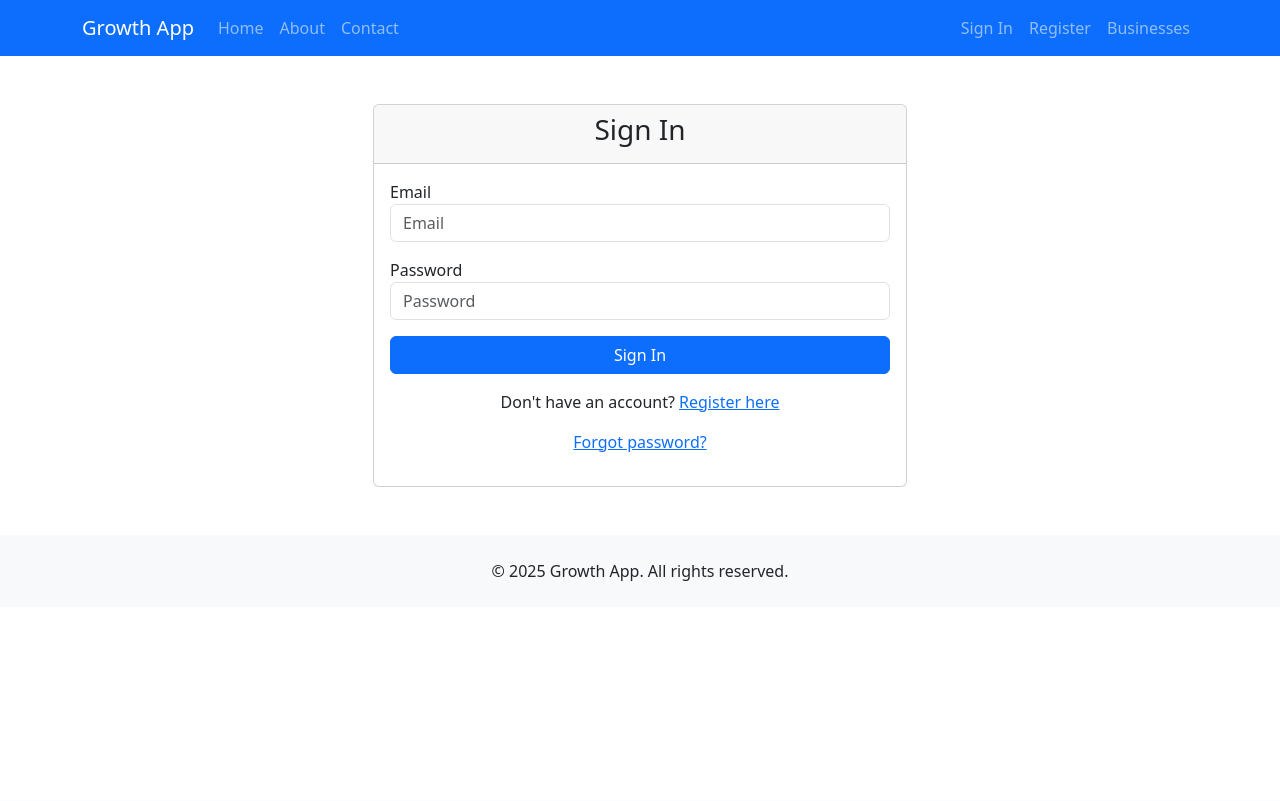
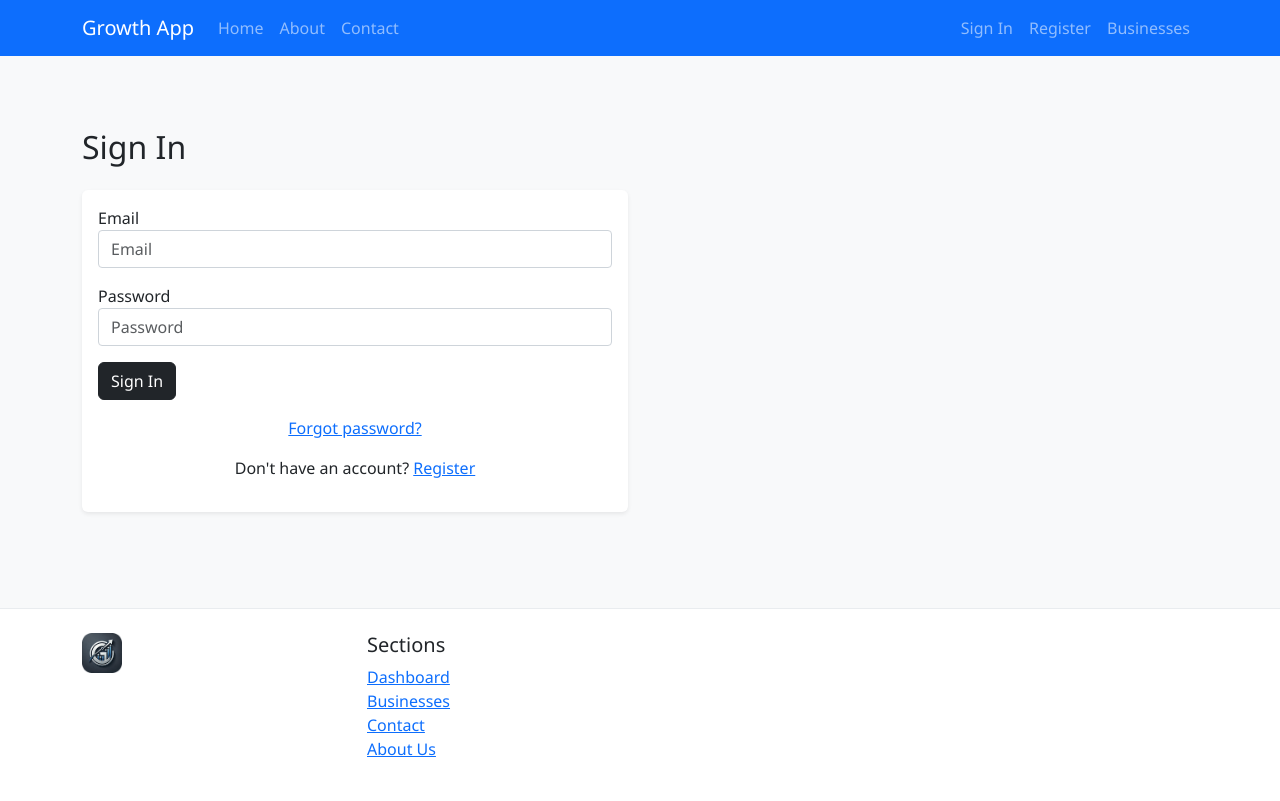
Before and after one commit to Munaikh/Django-project, a Django app: page /login/ in a window 1280 px wide. Before the commit the page ends 581 px from the top, so only its background shows below. Run offline with Django 3.2, Linux system fonts and the light colour scheme; some libraries are stand-ins or nearby versions.

Commit message:
refactor templates to extend 'growth_app/base.html' instead of 'base.html'

```diff
--- a/project_design/growth_app/templates/growth_app/add_business_csv.html
+++ b/project_design/growth_app/templates/growth_app/add_business_csv.html
@@ -1,4 +1,4 @@
-{% extends 'base.html' %}
+{% extends 'growth_app/base.html' %}
 
 {% block title %}Add Business with CSV - Growth App{% endblock %}
 
--- a/project_design/growth_app/templates/growth_app/base.html
+++ b/project_design/growth_app/templates/growth_app/base.html
@@ -1,65 +1,69 @@
 <!DOCTYPE html>
+{% load static %}
 <html lang="en">
 <head>
     <meta charset="UTF-8">
     <meta name="viewport" content="width=device-width, initial-scale=1.0">
     <title>{% block title %}Growth Business Analytics{% endblock %}</title>
-    <link rel="stylesheet" href="https://stackpath.bootstrapcdn.com/bootstrap/4.5.2/css/bootstrap.min.css">
-    {% load static %}
+    <!-- Bootstrap CSS -->
+    <link href="https://cdn.jsdelivr.net/npm/bootstrap@5.3.0/dist/css/bootstrap.min.css" rel="stylesheet">
+    <!-- Custom CSS -->
+    {% block extra_css %}{% endblock %}
+    <!-- Add this in the head section -->
+    <link rel="stylesheet" href="https://cdnjs.cloudflare.com/ajax/libs/font-awesome/5.15.4/css/all.min.css">
     <link rel="stylesheet" href="{% static 'css/style.css' %}">
 </head>
 <body>
     <!-- Header -->
-    <header class="navbar navbar-expand-lg navbar-light bg-primary">
+     <!-- Navigation -->
+
+     <nav class="navbar navbar-expand-lg navbar-dark bg-primary mb-4">
          <div class="container">
-            <!-- Brand without image, just text with nice font -->
-            <a class="navbar-brand text-white" href="{% url 'landing_page' %}" style="font-family: 'Montserrat', sans-serif; font-weight: 600; font-size: 1.5rem;">
-                Growth
-            </a>
-
-            <button class="navbar-toggler" type="button" data-bs-toggle="collapse" data-bs-target="#navbarNav"
-                    aria-controls="navbarNav" aria-expanded="false" aria-label="Toggle navigation">
+             <a class="navbar-brand" href="{% url 'landing_page' %}">Growth App</a>
+             <button class="navbar-toggler" type="button" data-bs-toggle="collapse" data-bs-target="#navbarNav">
                  <span class="navbar-toggler-icon"></span>
              </button>
-
              <div class="collapse navbar-collapse" id="navbarNav">
-                <!-- All navigation items to the far right -->
-                <ul class="navbar-nav ms-auto">
+                 <ul class="navbar-nav me-auto">
                      <li class="nav-item">
-                        <a class="nav-link text-white" href="{% url 'landing_page' %}">Home</a>
+                         <a class="nav-link" href="{% url 'landing_page' %}">Home</a>
                      </li>
                      <li class="nav-item">
-                        <a class="nav-link text-white" href="{% url 'about_us' %}">About Us</a>
+                         <a class="nav-link" href="{% url 'about_us' %}">About</a>
                      </li>
                      <li class="nav-item">
-                        <a class="nav-link text-white" href="{% url 'contact' %}">Contact</a>
+                         <a class="nav-link" href="{% url 'contact' %}">Contact</a>
                      </li>
-
+                 </ul>
+                 <ul class="navbar-nav">
                      {% if user.is_authenticated %}
                      <li class="nav-item">
-                            <a class="nav-link text-white" href="{% url 'dashboard' %}">Dashboard</a>
+                         <a class="nav-link" href="{% url 'dashboard' %}">Dashboard</a>
                      </li>
                      <li class="nav-item">
-                            <a class="nav-link text-white" href="{% url 'businesses_list' %}">Businesses</a>
+                         <a class="nav-link" href="{% url 'user_settings' %}">Settings</a>
                      </li>
                      <li class="nav-item">
-                            <a class="nav-link text-white" href="{% url 'user_settings' %}">Settings</a>
+                         <a class="nav-link" href="{% url 'logout' %}">Logout</a>
                      </li>
                      <li class="nav-item">
-                            <a class="nav-link text-white" href="{% url 'logout' %}">Sign Out</a>
+                         <a class="nav-link" href="{% url 'businesses_list' %}">Businesses</a>
                      </li>
                      {% else %}
                      <li class="nav-item">
-                            <a class="nav-link text-white" href="{% url 'signin' %}">Sign In</a>
+                         <a class="nav-link" href="{% url 'signin' %}">Sign In</a>
                      </li>
                      <li class="nav-item">
-                            <a class="nav-link text-white" href="{% url 'register' %}">Register</a>
+                         <a class="nav-link" href="{% url 'register' %}">Register</a>
+                     </li>
+                     <li class="nav-item">
+                         <a class="nav-link" href="{% url 'public_businesses' %}">Businesses</a>
                      </li>
                      {% endif %}
                  </ul>
              </div>
          </div>
-    </header>
+     </nav>
 
     <!-- Main Content -->
     <main>
--- a/project_design/growth_app/templates/growth_app/business_analytics.html
+++ b/project_design/growth_app/templates/growth_app/business_analytics.html
@@ -1,4 +1,4 @@
-{% extends 'base.html' %}
+{% extends 'growth_app/base.html' %}
 
 {% block title %}{{ business.name }} Analytics - Growth App{% endblock %}
 
--- a/project_design/growth_app/templates/growth_app/businesses_list.html
+++ b/project_design/growth_app/templates/growth_app/businesses_list.html
@@ -1,4 +1,4 @@
-{% extends 'base.html' %}
+{% extends 'growth_app/base.html' %}
 
 {% block title %}My Businesses - Growth App{% endblock %}
 
--- a/project_design/growth_app/templates/growth_app/landing_page.html
+++ b/project_design/growth_app/templates/growth_app/landing_page.html
@@ -1,7 +1,4 @@
 {% extends 'growth_app/base.html' %}
-
-{% block title %}Growth - A powerful solution for your business{% endblock %}
-
 {% block content %}
 <div class="container py-5">
     <!-- Hero Section -->
--- a/project_design/growth_app/templates/growth_app/public_businesses.html
+++ b/project_design/growth_app/templates/growth_app/public_businesses.html
@@ -1,4 +1,4 @@
-{% extends 'base.html' %}
+{% extends 'growth_app/base.html' %}
 
 {% block title %}Business Analytics - Growth App{% endblock %}
 
--- a/project_design/growth_app/templates/growth_app/signin.html
+++ b/project_design/growth_app/templates/growth_app/signin.html
@@ -1,28 +1,32 @@
-{% extends 'base.html' %}
+{% extends 'growth_app/base.html' %}
 
-{% block title %}Sign In - Growth App{% endblock %}
+{% block title %}Sign In - Growth{% endblock %}
 
 {% block content %}
-<div class="container mt-5">
-    <div class="row justify-content-center">
+<div class="container py-5">
+    <h2 class="mb-4">Sign In</h2>
+    <div class="row">
         <div class="col-md-6">
             <div class="card">
-                <div class="card-header">
-                    <h3 class="text-center">Sign In</h3>
-                </div>
                 <div class="card-body">
+                    {% if form.errors %}
+                    <div class="alert alert-danger">
+                        <p>Please correct the following errors:</p>
+                        <ul>
+                            {% for field in form %}
+                                {% for error in field.errors %}
+                                    <li><strong>{{ field.label }}:</strong> {{ error }}</li>
+                                {% endfor %}
+                            {% endfor %}
+                            {% for error in form.non_field_errors %}
+                                <li>{{ error }}</li>
+                            {% endfor %}
+                        </ul>
+                    </div>
+                    {% endif %}
                     <form method="post">
                         {% csrf_token %}
-
-                        {% if form.non_field_errors %}
-                        <div class="alert alert-danger">
-                            {% for error in form.non_field_errors %}
-                                {{ error }}
-                            {% endfor %}
-                        </div>
-                        {% endif %}
-
-                        <div class="mb-3">
+                        <div class="form-group mb-3">
                             <label for="{{ form.username.id_for_label }}">Email</label>
                             {{ form.username }}
                             {% if form.username.errors %}
@@ -33,8 +37,7 @@
                             </div>
                             {% endif %}
                         </div>
-
-                        <div class="mb-3">
+                        <div class="form-group mb-3">
                             <label for="{{ form.password.id_for_label }}">Password</label>
                             {{ form.password }}
                             {% if form.password.errors %}
@@ -44,20 +47,14 @@
                                 {% endfor %}
                             </div>
                             {% endif %}
+                            <small class="form-text text-muted">{{ form.password.help_text }}</small>
                         </div>
-
-                        <div class="d-grid">
-                            <button type="submit" class="btn btn-primary">Sign In</button>
-                        </div>
+                        <button type="submit" class="btn btn-dark btn-block">Sign In</button>
                     </form>
-
                     <div class="mt-3 text-center">
-                        <p>Don't have an account? <a href="{% url 'register' %}">Register here</a></p>
                         <p><a href="{% url 'forgot_password' %}">Forgot password?</a></p>
+                        <p>Don't have an account? <a href="{% url 'register' %}">Register</a></p>
                     </div>
                 </div>
             </div>
-        </div>
-    </div>
-</div>
 {% endblock %}
--- a/project_design/growth_app/templates/growth_app/user_settings.html
+++ b/project_design/growth_app/templates/growth_app/user_settings.html
@@ -1,4 +1,4 @@
-{% extends 'base.html' %}
+{% extends 'growth_app/base.html' %}
 
 {% block title %}Account Settings - Growth App{% endblock %}
 
--- a/project_design/growth_project/urls.py
+++ b/project_design/growth_project/urls.py
@@ -23,6 +23,7 @@ urlpatterns = [
     path('', include('growth_app.urls')),
 ]
 
-# Serve media files in development
+# Add static and media URLs for development
 if settings.DEBUG:
+    urlpatterns += static(settings.STATIC_URL, document_root=settings.STATIC_ROOT)
     urlpatterns += static(settings.MEDIA_URL, document_root=settings.MEDIA_ROOT)
--- a/project_design/templates/base.html
+++ /dev/null
@@ -1,81 +0,0 @@
-<!DOCTYPE html>
-<html lang="en">
-<head>
-    <meta charset="UTF-8">
-    <meta name="viewport" content="width=device-width, initial-scale=1.0">
-    <title>{% block title %}Growth App{% endblock %}</title>
-    <!-- Bootstrap CSS -->
-    <link href="https://cdn.jsdelivr.net/npm/bootstrap@5.3.0/dist/css/bootstrap.min.css" rel="stylesheet">
-    <!-- Custom CSS -->
-    {% block extra_css %}{% endblock %}
-    <!-- Add this in the head section -->
-    <link rel="stylesheet" href="https://cdnjs.cloudflare.com/ajax/libs/font-awesome/5.15.4/css/all.min.css">
-</head>
-<body>
-    <!-- Navigation -->
-    <nav class="navbar navbar-expand-lg navbar-dark bg-primary mb-4">
-        <div class="container">
-            <a class="navbar-brand" href="{% url 'landing_page' %}">Growth App</a>
-            <button class="navbar-toggler" type="button" data-bs-toggle="collapse" data-bs-target="#navbarNav">
-                <span class="navbar-toggler-icon"></span>
-            </button>
-            <div class="collapse navbar-collapse" id="navbarNav">
-                <ul class="navbar-nav me-auto">
-                    <li class="nav-item">
-                        <a class="nav-link" href="{% url 'landing_page' %}">Home</a>
-                    </li>
-                    <li class="nav-item">
-                        <a class="nav-link" href="{% url 'about_us' %}">About</a>
-                    </li>
-                    <li class="nav-item">
-                        <a class="nav-link" href="{% url 'contact' %}">Contact</a>
-                    </li>
-                </ul>
-                <ul class="navbar-nav">
-                    {% if user.is_authenticated %}
-                    <li class="nav-item">
-                        <a class="nav-link" href="{% url 'dashboard' %}">Dashboard</a>
-                    </li>
-                    <li class="nav-item">
-                        <a class="nav-link" href="{% url 'user_settings' %}">Settings</a>
-                    </li>
-                    <li class="nav-item">
-                        <a class="nav-link" href="{% url 'logout' %}">Logout</a>
-                    </li>
-                    <li class="nav-item">
-                        <a class="nav-link" href="{% url 'businesses_list' %}">Businesses</a>
-                    </li>
-                    {% else %}
-                    <li class="nav-item">
-                        <a class="nav-link" href="{% url 'signin' %}">Sign In</a>
-                    </li>
-                    <li class="nav-item">
-                        <a class="nav-link" href="{% url 'register' %}">Register</a>
-                    </li>
-                    <li class="nav-item">
-                        <a class="nav-link" href="{% url 'public_businesses' %}">Businesses</a>
-                    </li>
-                    {% endif %}
-                </ul>
-            </div>
-        </div>
-    </nav>
-
-    <!-- Main Content -->
-    <div class="container">
-        {% block content %}{% endblock %}
-    </div>
-
-    <!-- Footer -->
-    <footer class="bg-light py-4 mt-5">
-        <div class="container text-center">
-            <p class="mb-0">&copy; {% now "Y" %} Growth App. All rights reserved.</p>
-        </div>
-    </footer>
-
-    <!-- Bootstrap JS -->
-    <script src="https://cdn.jsdelivr.net/npm/bootstrap@5.3.0/dist/js/bootstrap.bundle.min.js"></script>
-    <!-- Custom JS -->
-    {% block extra_js %}{% endblock %}
-</body>
-</html>
```
Also changed, not shown: project_design/static/images/growth-logo.png (added), 1 other file. Lines whose indentation alone changed are shown as unchanged.
